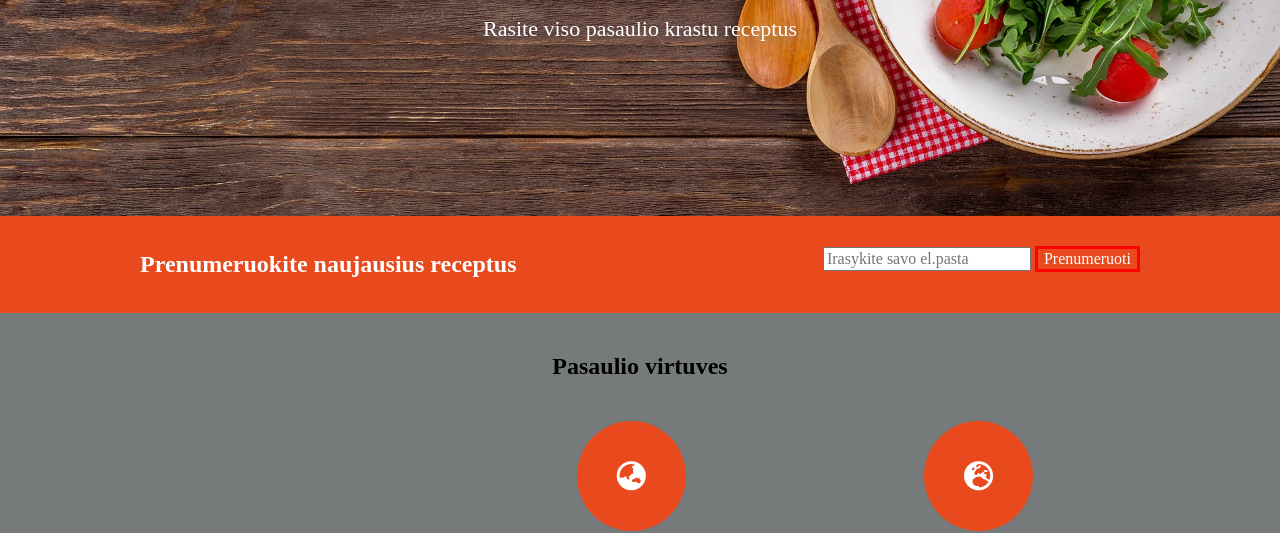
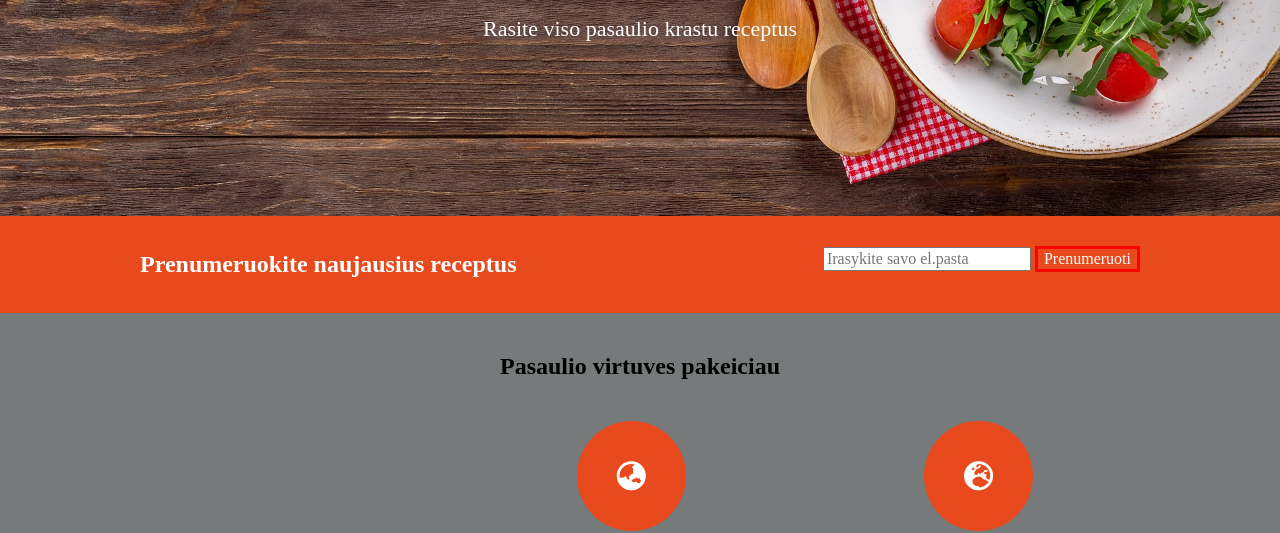
Before and after one commit to mantas555/projektas-2, a plain HTML site: page index.html in a window 1280 px wide. Shown: the part 287-820 px from the top of the page. Drawn offline with nearby package versions, Linux system fonts and the light colour scheme.

Commit message:
mantas555/projektas-2

```diff
--- a/index.html
+++ b/index.html
@@ -48,7 +48,7 @@
     </section>
     <section id="boxes">
         <div class="container">
-            <h2>Pasaulio virtuves</h2>
+            <h2>Pasaulio virtuves pakeiciau</h2>
             <div class="box">
                 <i class="fas fa-globe-europe"></i>
                 <h3>Europietiska virtuve</h3>
```
